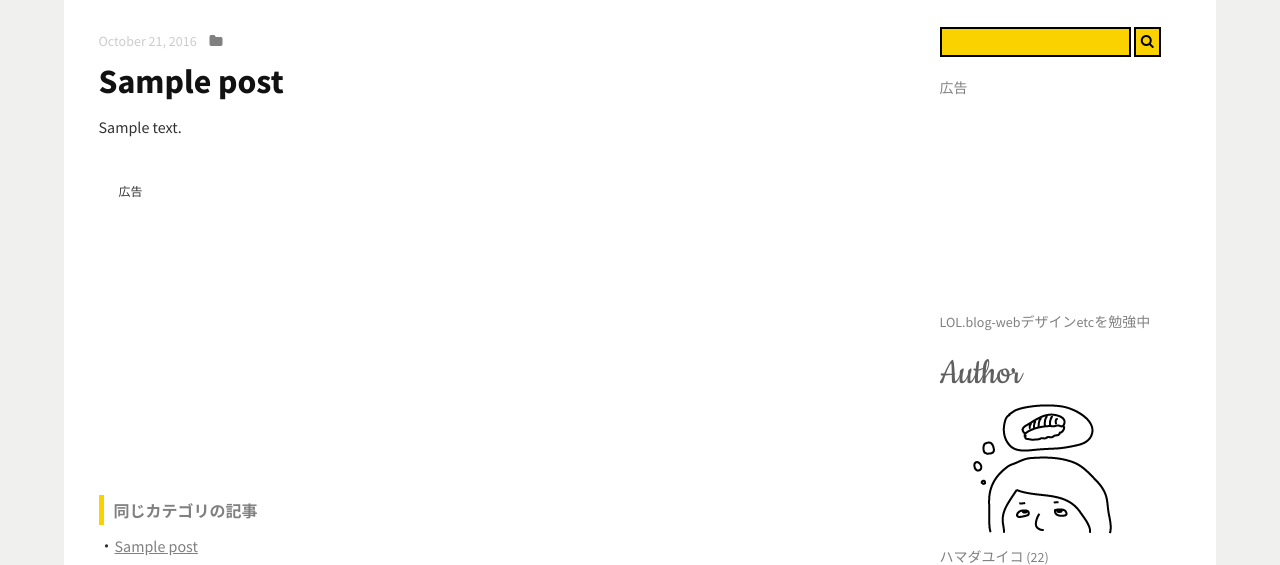
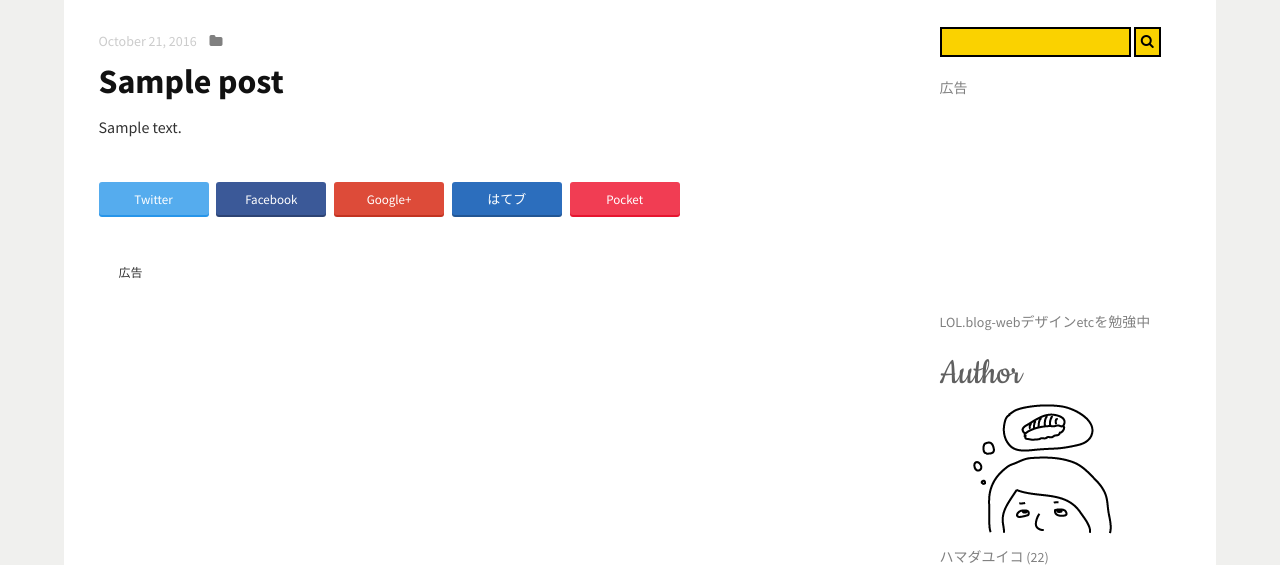
Before and after one commit to j8co38/wordpress, a WordPress theme: template themes_dev/second/single.php in a window 1280 px wide. Shown: the part 220-785 px from the top of the page. Run offline with PHP 8.4 and a stand-in for WordPress, Linux system fonts and the light colour scheme; the site name, menu and one post (Sample post) are stand-ins, and other content is empty; some libraries are stand-ins or nearby versions.

Commit message:
SNSシェアボタン変更

```diff
--- a/themes_dev/second/sass/_single.scss
+++ b/themes_dev/second/sass/_single.scss
@@ -187,3 +187,48 @@
 		}
 	}
 }
+
+//SNS
+
+#share {
+	ul {
+		height: auto;
+		margin: 40px 0 0;
+		li {
+			float: left;
+			font-size: 13px;
+			text-align: center;
+			width: 110px;
+			margin-right: 1%;
+			margin-bottom: 8px;
+			border-radius: 3px;
+			&.share-twitter {
+				background:#55acee;
+				box-shadow:0 2px #2795e9;
+			}
+			&.share-facebook {
+				background:#3b5998;
+				box-shadow:0 2px #2d4373;
+			}
+			&.share-google {
+				background:#dd4b39;
+				box-shadow:0 2px #c23321;
+			}
+			&.share-hatena {
+				background:#2c6ebd;
+				box-shadow:0 2px #225694;
+			}
+			&.share-pocket {
+				background:#f13d53;
+				box-shadow:0 2px #e6152f;
+			}
+		}
+	}
+	a {
+		display:block;
+		height:27px;
+		padding-top:6px;
+		color:#ffffff;
+		text-decoration:none;
+	}
+}
--- a/themes_dev/second/single.php
+++ b/themes_dev/second/single.php
@@ -12,6 +12,30 @@
 				<h2><a href="<?php the_permalink(); ?>"><?php the_title(); ?></a></h2>
 				<div class="post-content">
 					<?php the_content(); ?>
+					<div id="share">
+						<ul class="clearfix">
+							<!-- Twitter -->
+							<li class="share-twitter">
+							<a href="http://twitter.com/home?status=<?php echo urlencode(the_title_attribute('echo=0')); ?>%20<?php the_permalink(); ?>%20by%20" target="_blank">Twitter</a>
+							</li>
+							<!-- Facebook -->
+							<li class="share-facebook">
+							<a href="https://www.facebook.com/sharer/sharer.php?u=<?php the_permalink(); ?>" target="_blank">Facebook</a>
+							</li>
+							<!-- Google+ -->
+							<li class="share-google">
+							<a href="https://plus.google.com/share?url=<?php the_permalink(); ?>" target="_blank">Google+</a>
+							</li>
+							<!-- はてなブックマーク -->
+							<li class="share-hatena">
+							<a href="http://b.hatena.ne.jp/add?mode=confirm&url=<?php the_permalink(); ?>&title=<?php the_title();?>" target="_blank">はてブ</a>
+							</li>
+							<!-- Pocket -->
+							<li class="share-pocket">
+							<a href="http://getpocket.com/edit?url=<?php the_permalink(); ?>" target="_blank">Pocket</a>
+							</li>
+						</ul>
+					</div>
 				</div>
 				<script>document.write('<p class="ad-tit">広告<p>');</script>
 				<?php if (wp_is_mobile()) :?>
--- a/themes_dev/second/style.css
+++ b/themes_dev/second/style.css
@@ -480,3 +480,37 @@ footer {
           transition-property: all;
           -webkit-transition: 0.1s linear;
           transition: 0.1s linear; }
+
+#share ul {
+  height: auto;
+  margin: 40px 0 0; }
+  #share ul li {
+    float: left;
+    font-size: 13px;
+    text-align: center;
+    width: 110px;
+    margin-right: 1%;
+    margin-bottom: 8px;
+    border-radius: 3px; }
+    #share ul li.share-twitter {
+      background: #55acee;
+      box-shadow: 0 2px #2795e9; }
+    #share ul li.share-facebook {
+      background: #3b5998;
+      box-shadow: 0 2px #2d4373; }
+    #share ul li.share-google {
+      background: #dd4b39;
+      box-shadow: 0 2px #c23321; }
+    #share ul li.share-hatena {
+      background: #2c6ebd;
+      box-shadow: 0 2px #225694; }
+    #share ul li.share-pocket {
+      background: #f13d53;
+      box-shadow: 0 2px #e6152f; }
+
+#share a {
+  display: block;
+  height: 27px;
+  padding-top: 6px;
+  color: #ffffff;
+  text-decoration: none; }
```
